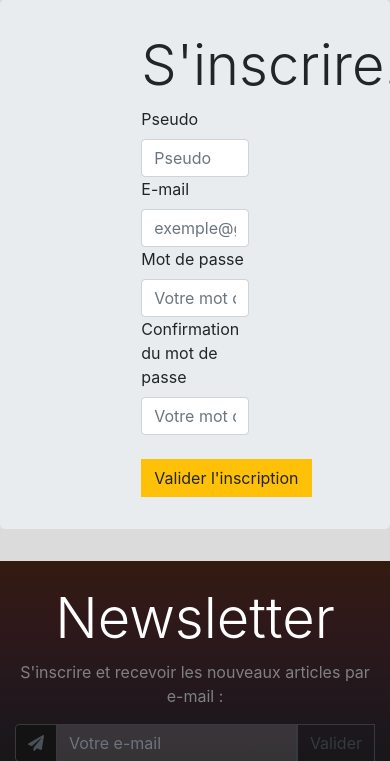
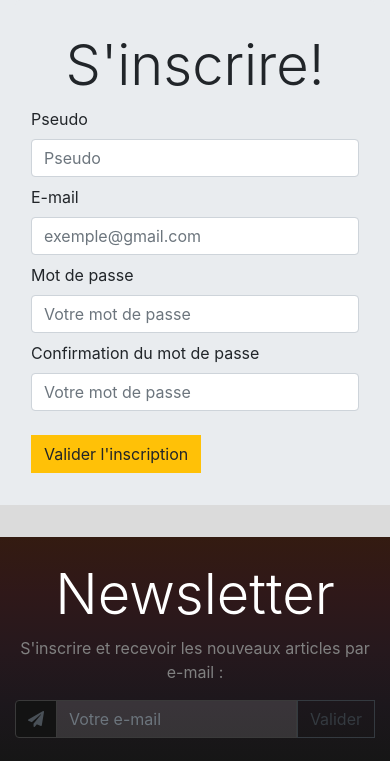
Before and after one commit to FrenchPickles/UrbexArts, a PHP site: page /signup.php in a window 390 px wide; the page is wider, and only the part inside the window is pictured. Shown: the part 228-989 px from the top of that part. Run offline with PHP 8.4, Linux system fonts and the light colour scheme; some libraries are stand-ins or nearby versions.

Commit message:
Signup.php responsive

```diff
--- a/signup.php
+++ b/signup.php
@@ -4,22 +4,22 @@
 
 ?>
 
-	<main>
+	<main style="background-color: #e9ecef;">
+		<div class="container">
+
 			<div class="jumbotron">
-
-		  <div style="width: 30%; margin: auto;">
 			  	<h1 class="display-4" style="text-align: center;">S'inscrire!</h1>
 				<form action="includes/signup.inc.php" method="post">
 					<label for="uid">Pseudo</label>
 				  	<input type="text" class="form-control" name="uid" id="uid" placeholder="Pseudo">
 
-			  	<label for="mail">E-mail</label>
+				  	<label for="mail" class="mt-2">E-mail</label>
 				  	<input type="text" class="form-control" name="mail" id="mail" placeholder="exemple@gmail.com">
 
-			  	<label for="pwd">Mot de passe</label>
+				  	<label for="pwd" class="mt-2">Mot de passe</label>
 				  	<input type="password" class="form-control" name="pwd" id="pwd" placeholder="Votre mot de passe">
 
-			  	<label for="pwd-repeat">Confirmation du mot de passe</label>
+				  	<label for="pwd-repeat" class="mt-2">Confirmation du mot de passe</label>
 				  	<input type="password" class="form-control" name="pwd-repeat" id="pwd-repeat" placeholder="Votre mot de passe">
 
 				  	<button type="submit" class="btn btn-warning rounded-0 mt-4" name="signup-submit">Valider l'inscription</button>
```
Lines whose indentation alone changed are shown as unchanged.
